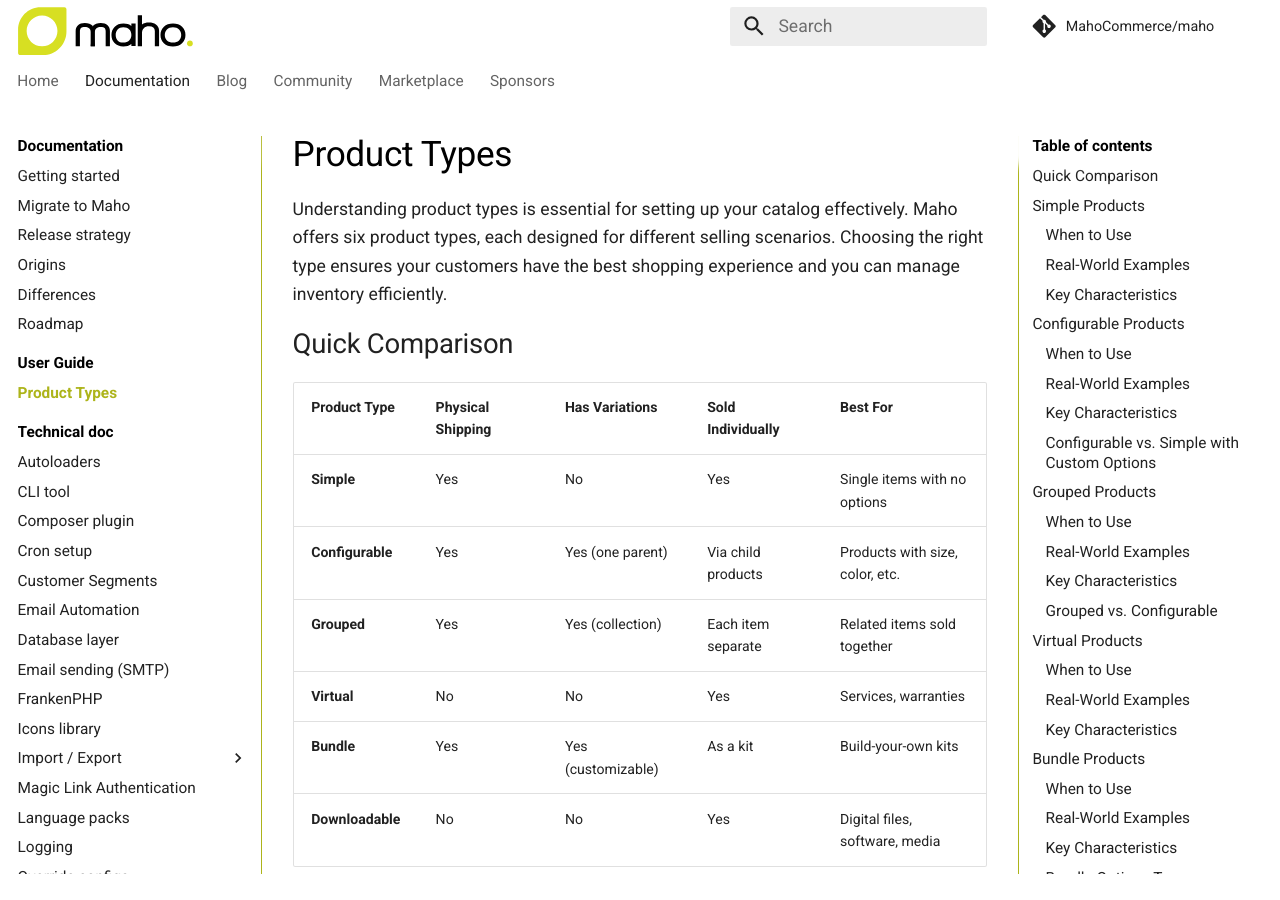
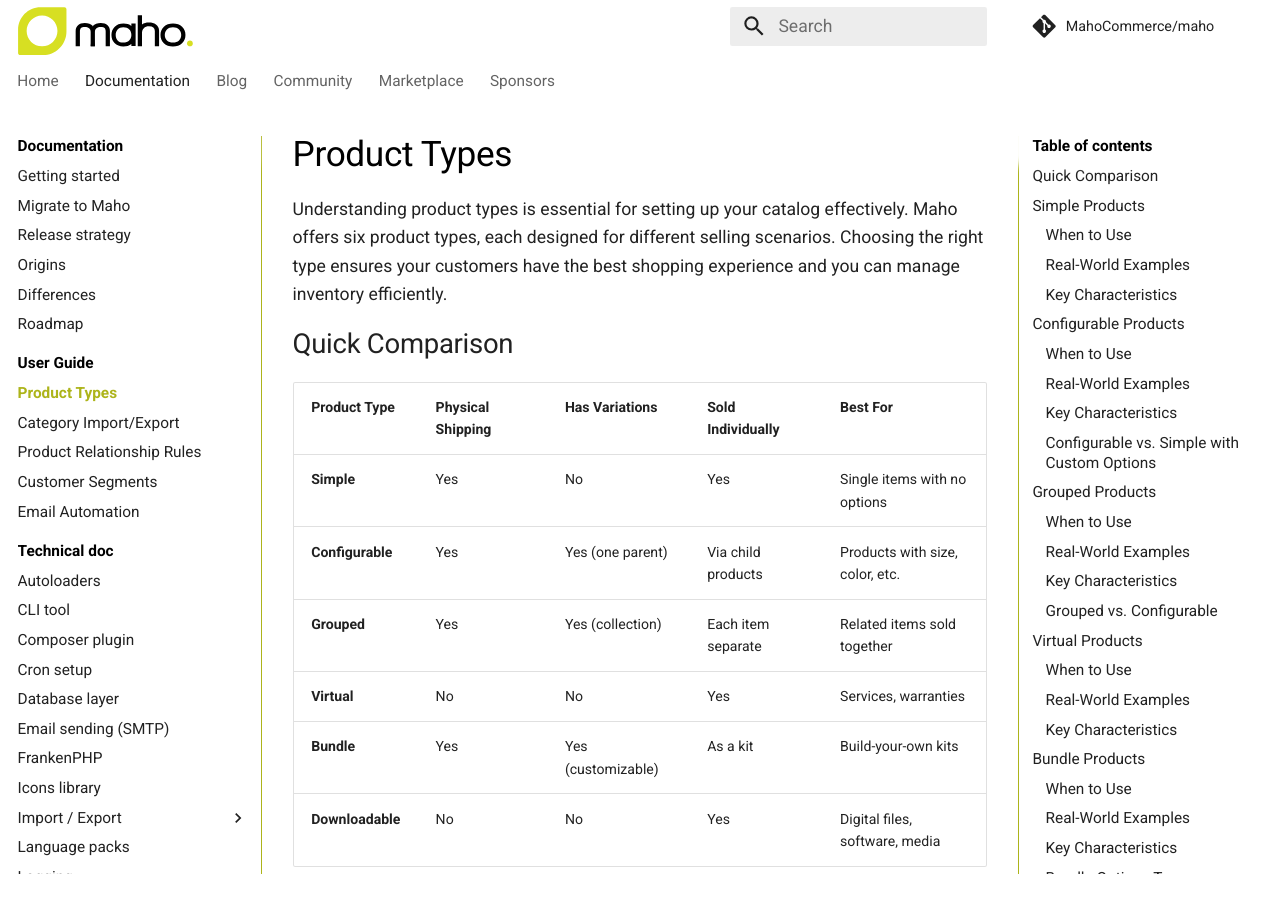
Before and after one commit to MahoCommerce/mahocommerce.com, an MkDocs documentation site: the page built from docs/product-types.md, in a window 1280 px wide and 900 px high. Built offline with MkDocs 1.6.1 and Material for MkDocs 9.7.7, drawn with Linux system fonts in a browser that asks for light colours; comment, search, counter and statistics services are not loaded.

Commit message:
reorganization

```diff
--- a/mkdocs.yml
+++ b/mkdocs.yml
@@ -80,26 +80,26 @@
     - Differences: differences.md
     - Roadmap: roadmap.md
     - User Guide:
-      - Product Types: user-guide/product-types.md
+      - Product Types: product-types.md
+      - Category Import/Export: category-import-export.md
+      - Product Relationship Rules: product-relationship-rules.md
+      - Customer Segments: customer-segments.md
+      - Email Automation: email-automation.md
     - Technical doc:
       - Autoloaders: autoloaders.md
       - CLI tool: cli-tool.md
       - Composer plugin: composer-plugin.md
       - Cron setup: cron.md
-      - Customer Segments: customer-segments.md
-      - Email Automation: email-automation.md
       - Database layer: database-layer.md
       - Email sending (SMTP): email-sending-configuration.md
       - FrankenPHP: frankenphp.md
       - Icons library: icons-library.md
       - Import / Export:
         - Array Import Adapter: array-import-adapter.md
-        - Categories: category-import-export.md
-      - Magic Link Authentication: magic-link-authentication.md
       - Language packs: language-packs.md
       - Logging: logging.md
+      - Magic Link Authentication: magic-link-authentication.md
       - Override configs: override-configurations.md
-      - Product Relationship Rules: product-relationship-rules.md
       - Robots.txt: robotstxt.md
       - SVG uploads: svg-support.md
     - Reference:
```
Also changed, not shown: docs/product-types.md (renamed from docs/user-guide/product-types.md).
